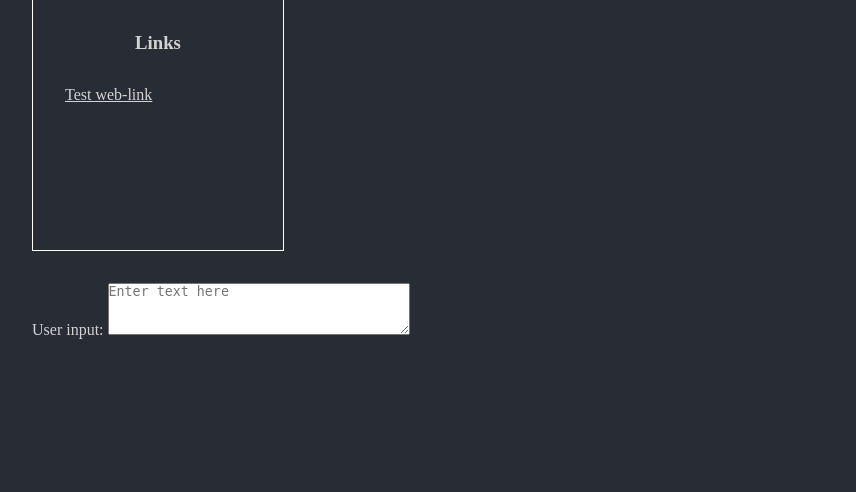
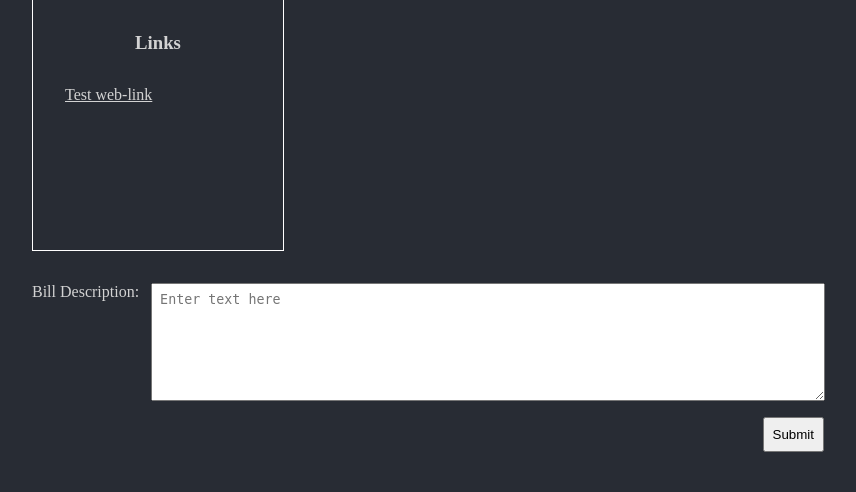
Before and after one commit to Stray-Tech/FinanceManager, a Django app: page / in a window 1280 px wide. Shown: the part 478-970 px from the top of the page, without its empty margins (208-1064 px from the left). Before the commit the page ends 817 px from the top, so only its background shows below. Run offline with Django 5.2, Linux system fonts and the light colour scheme; data comes from the database, SQL or seed files in the repository.

Commit message:
class for wrapper div on django forms

```diff
--- /dev/null
+++ b/finance_manager/finance_app/forms.py
@@ -0,0 +1,38 @@
+from django.forms import Form, CharField, Textarea, ModelForm
+
+class UserInput(Form):
+    attrs = {
+        "data": {
+            "wrapperClass": "form"
+        },
+        "type": "text",
+        "id": "user-input",
+        "name": "user-input",
+        "placeholder": "Enter text here",
+        "rows": "4",
+        "cols": "10"
+    }
+    user_input = CharField(widget=Textarea(attrs=attrs), label="Bill Description:")
+    # user_input.
+    # user_input = CharField(widget=MyWidget, label="Bill Description:")
+
+# class MyForm(ModelForm):
+#     class Meta:
+#         # model = MyModel
+#         fields = ['myfield']
+
+#     def __init__(self, *args, **kwargs):
+#         super().__init__(*args, **kwargs)
+#         self.fields['myfield'].widget.attrs.update({'class': 'myfield-wrapper'})
+
+
+# class YourForm(Form):
+#     ...
+#     def __init__(self, *args, **kwargs):
+#         super().__init__(*args, **kwargs)
+#         self.helper = FormHelper()
+#         self.helper.layout = Layout(Div(  # or Fieldset, MultiField, etc.
+#             'field1',
+#             'field2',
+#             template='forms/p.html'
+#         ))
--- a/finance_manager/finance_app/models.py
+++ b/finance_manager/finance_app/models.py
@@ -1,5 +1,4 @@
 from django.db import models
-from django import forms
 # Create your models here.
 
 class TodoItem(models.Model):
@@ -8,14 +7,3 @@ class TodoItem(models.Model):
 
 class AppItem(models.Model):
     name = models.CharField(max_length=200)
-
-class UserInput(forms.Form):
-    attrs = {
-        "type": "text",
-        "id": "user-input",
-        "name": "user-input",
-        "placeholder": "Enter text here",
-        "rows": "4",
-        "cols": "10"
-    }
-    user_input = forms.CharField(widget=forms.Textarea(attrs=attrs))
--- a/finance_manager/finance_app/static/global.css
+++ b/finance_manager/finance_app/static/global.css
@@ -3,6 +3,14 @@
     margin: 0;
     color: #d3d3d3;
 }
+
+ul{
+    list-style-type: none;
+    li{
+        margin-left: 2rem;;
+    }
+}
+
 body{
     position: relative;
     height: 100vh;
--- a/finance_manager/finance_app/static/home.css
+++ b/finance_manager/finance_app/static/home.css
@@ -21,10 +21,28 @@
 }
 
 .form{
-    margin: 2rem 0;
+    margin-top: 2rem;
+    label{
+        margin-right: 0.5rem;
+    }
     textarea {
+        vertical-align: top;
+        height: 100px;
+        width: 82%;
         color: black;
-        height: 50px;
-        width: 300px;
+        padding: 0.5rem;
+        margin-bottom: 0.5rem;
     }
 }
+
+.button{
+    display: flex;
+    width: 100%;
+    justify-content: end;
+    margin-bottom: 2rem;
+    button{
+        color: black;
+        padding: 0.5rem;
+        margin: 0.5rem;
+    }
+}
--- a/finance_manager/finance_app/templates/base.html
+++ b/finance_manager/finance_app/templates/base.html
@@ -5,8 +5,8 @@
     <meta charset="UTF-8">
     <meta name="viewport" content="width=device-width, initial-scale=1.0">
     <title>{% block title %}Document{% endblock %}</title>
+    <link rel="stylesheet" href="{% static 'global.css' %}">
     {% block css %}
-    <link rel="stylesheet" href="{% static 'global.css' %}">
     {% endblock %}
 </head>
 <body>
--- /dev/null
+++ b/finance_manager/finance_app/templates/forms/custom_div.html
@@ -0,0 +1,8 @@
+{% for field in form %}
+    <div class="{{ form.attrs.data.wrapperClass }}">
+        {{ field.label_tag }} {{ field }}
+        {% if field.errors %}
+            <div class="error">{{ field.errors }}</div>
+        {% endif %}
+    </div>
+{% endfor %}
--- a/finance_manager/finance_app/templates/home.html
+++ b/finance_manager/finance_app/templates/home.html
@@ -1,8 +1,8 @@
 {% extends "base.html" %}
 {% load static %}
+{% load filters %}
 {% block title %} Home Page {% endblock %}
 {% block css %}
-{{ block.super }}
 <link rel="stylesheet" href="{% static 'home.css' %}">
 {% endblock %}
 {% block content %}
@@ -15,8 +15,8 @@
         <div class="app {{ app.name }}-class">
             <h3> {{ app.name }} </h3>
             {% if app.name == "Links" %}
-            <ul style="list-style-type:none;">
-                <li style="margin-left: 2rem;">
+            <ul>
+                <li>
                     <a href="http://localhost:8000/finance_app/test">Test web-link</a>
                 </li>
             </ul>
@@ -24,9 +24,13 @@
         </div>
         {% endfor %}
     </div>
-    <div class="form">
-        {{ form }}
-    </div>
+    <form method="POST">
+        {% csrf_token %}
+        {% include 'forms/custom_div.html' %}
+        <div class="button">
+            <button type="submit">Submit</button>
+        </div>
+    </form>
 </main>
 <footer></footer>
 {% endblock %}
--- a/finance_manager/finance_app/views.py
+++ b/finance_manager/finance_app/views.py
@@ -1,11 +1,14 @@
 from django.shortcuts import render
-from .models import TodoItem, AppItem, UserInput
+from .models import TodoItem, AppItem
+from .forms import UserInput
+from .templatetags.filters import add_class
 
 # Create your views here.
 def home(request):
     items = AppItem.objects.all()
-    user_form = UserInput
-    return render(request, "home.html", {"apps": items, "form": user_form})
+    user_form = UserInput()
+    #add_class = add_class
+    return render(request, "home.html", {"apps": items, "form": user_form, "add_class": add_class})
 
 def todos(request):
     items = TodoItem.objects.all()
```
Also changed, not shown: finance_manager/finance_app/templatetags/filters.py (added, +17 -0 lines).
